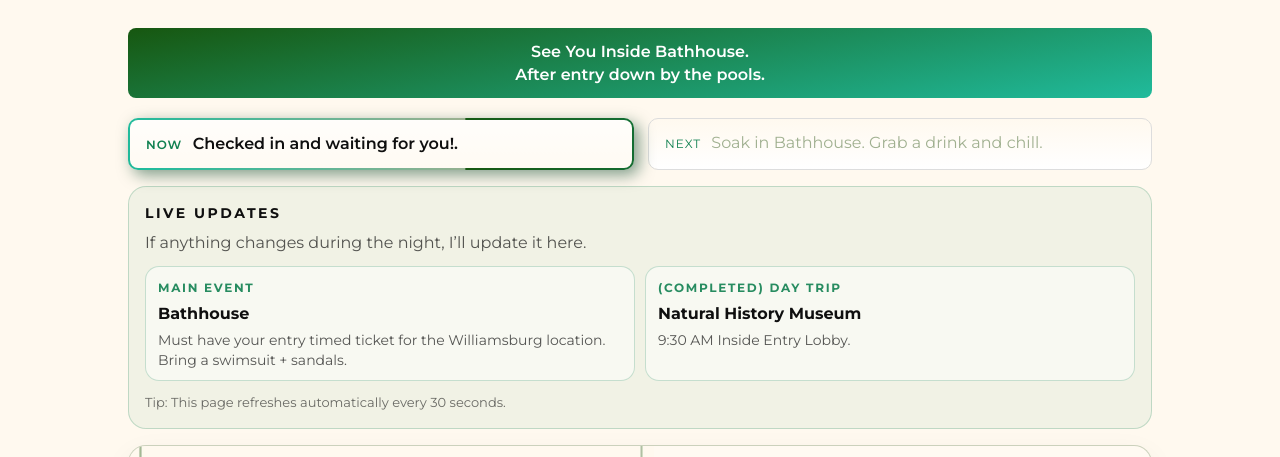
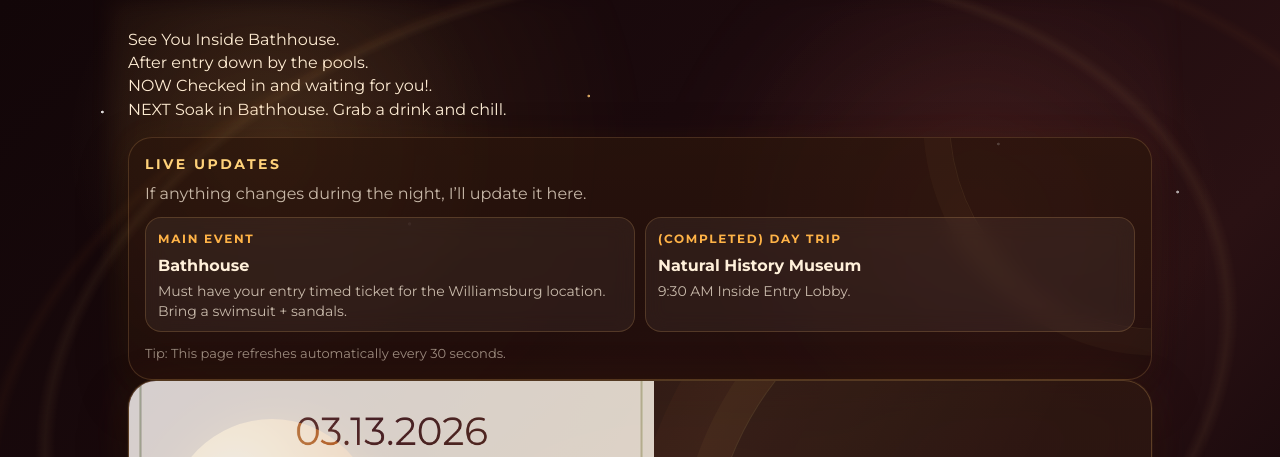
Before and after one commit to CogSciOliver/kido-invites, a plain HTML site: page index.html in a window 1280 px wide. Shown: the top 457 px of the page. Drawn offline with nearby package versions, Linux system fonts and the light colour scheme; a web font is replaced by a local one.

Commit message:
Update index.html

```diff
--- a/index.html
+++ b/index.html
@@ -12,7 +12,7 @@
   <link href="https://fonts.googleapis.com/css2?family=Montserrat:wght@400;600;700&family=Playfair+Display:wght@500;700&family=Meddon&display=swap" rel="stylesheet">
 
 
-  <link rel="stylesheet" href="styles.css" />
+  <link rel="stylesheet" href="ivy.css" />
 </head>
 
 <body>
```
